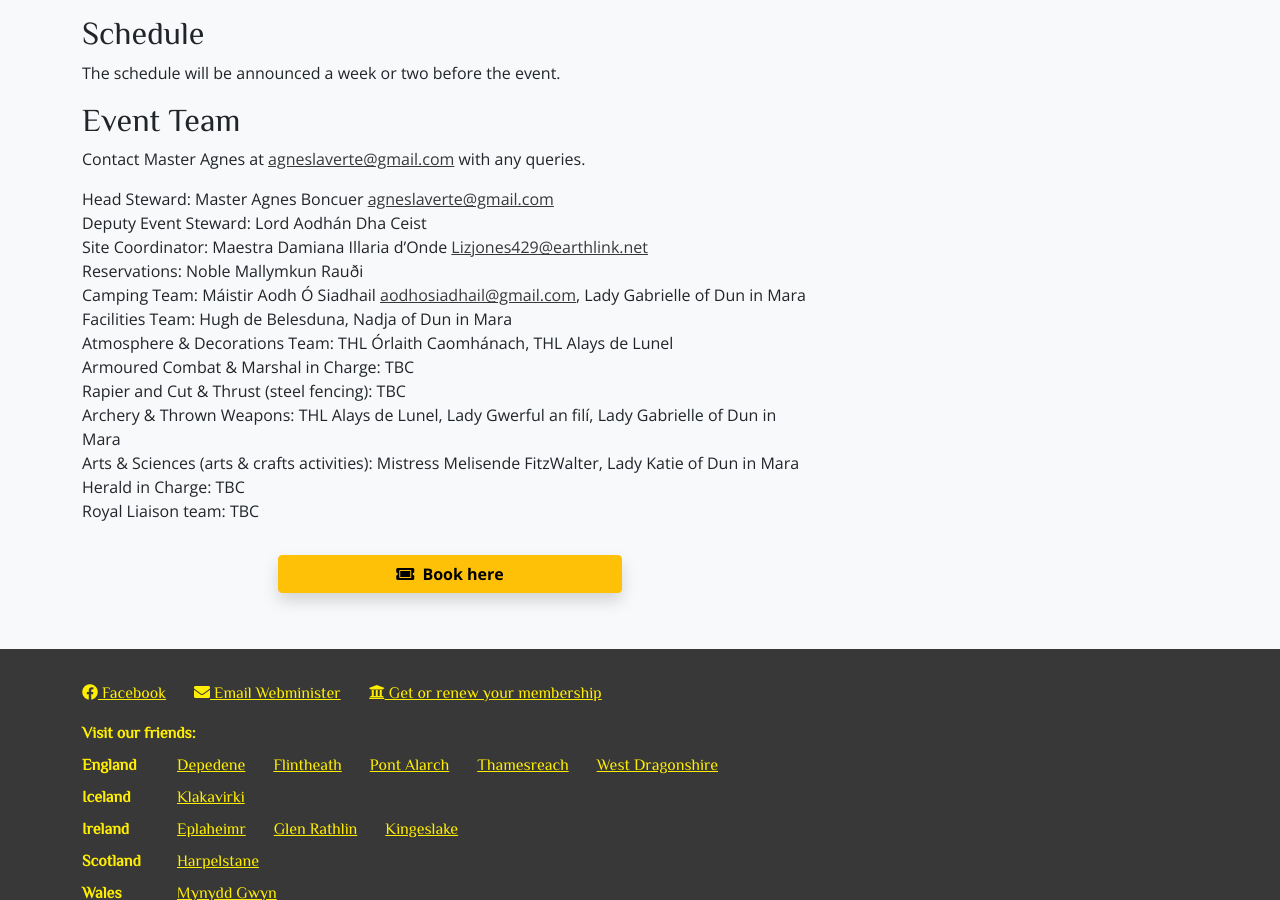
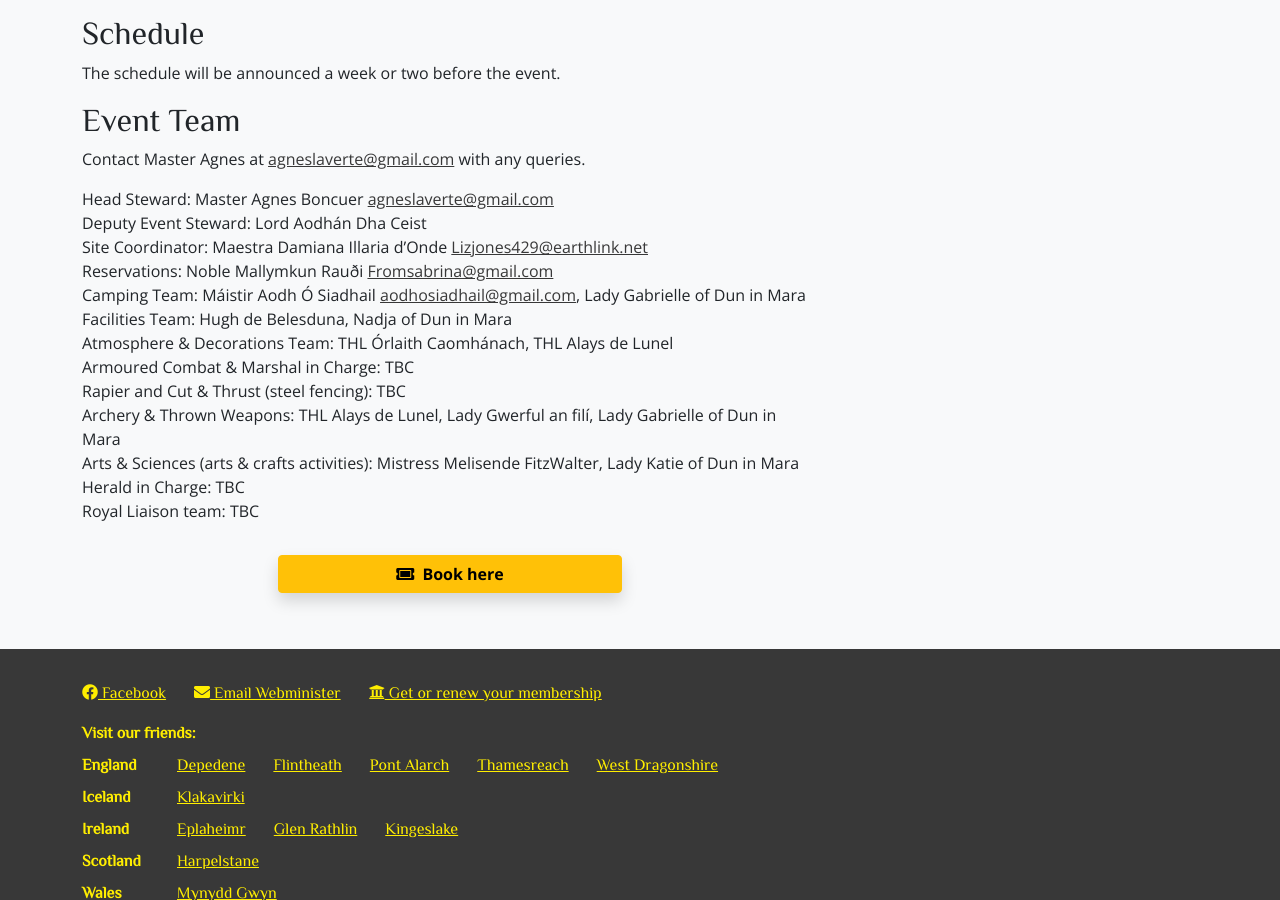
Before and after one commit to drachenwald/dun-in-mara, a Jekyll site: the page built from events/2024/strawberry-raid-iii/index.md, in a window 1280 px wide and 900 px high, scrolled down 4131 px. Built offline with Jekyll 4.4.1, drawn with Linux system fonts in a browser that asks for light colours; comment, search, counter and statistics services are not loaded.

Commit message:
Updated reservations contact email

```diff
--- a/events/2024/strawberry-raid-iii/index.md
+++ b/events/2024/strawberry-raid-iii/index.md
@@ -143,7 +143,7 @@ Contact Master Agnes at <a href="mailto:agneslaverte@gmail.com">agneslaverte@gma
 Head Steward: Master Agnes Boncuer <a href="mailto:agneslaverte@gmail.com">agneslaverte@gmail.com</a>
 Deputy Event Steward: Lord Aodhán Dha Ceist
 Site Coordinator: Maestra Damiana Illaria d'Onde <a href="mailto:Lizjones429@earthlink.net">Lizjones429@earthlink.net</a>
-Reservations: Noble Mallymkun Rauði
+Reservations: Noble Mallymkun Rauði <a href="mailto:Fromsabrina@gmail.com">Fromsabrina@gmail.com</a>
 Camping Team: Máistir Aodh Ó Siadhail <a href="mailto:aodhosiadhail@gmail.com">aodhosiadhail@gmail.com</a>, Lady Gabrielle of Dun in Mara
 Facilities Team: Hugh de Belesduna, Nadja of Dun in Mara
 Atmosphere & Decorations Team: THL Órlaith Caomhánach, THL Alays de Lunel
```
